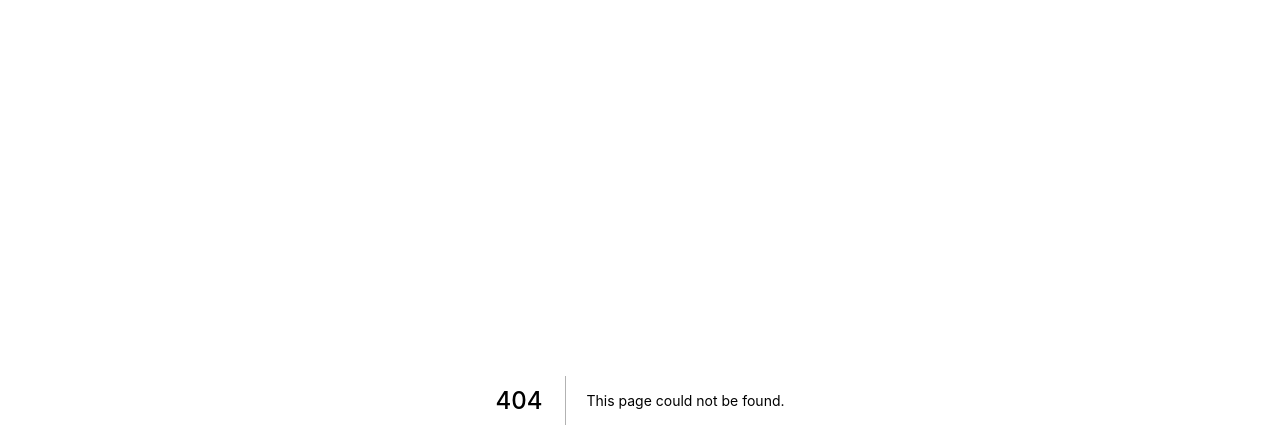
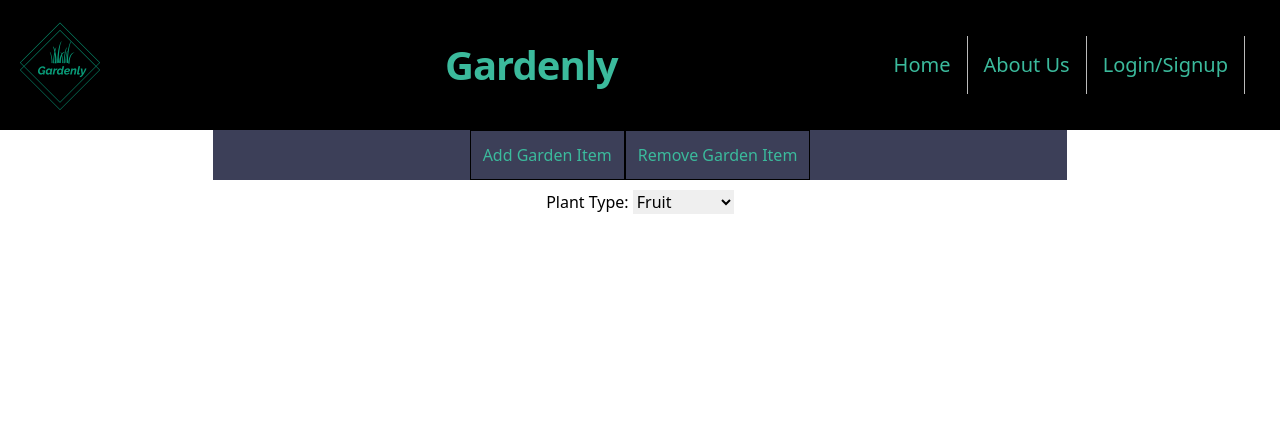
Before and after one commit to Neev1108/Gardenly, a Next.js app: page /navigation/portfolio in a window 1280 px wide. Before the commit this address had no page. Shown: the top 448 px of the page. Built offline with nearby package versions, Linux system fonts and the light colour scheme.

Commit message:
working on adding garden info form

```diff
--- a/components/NavBar.js
+++ b/components/NavBar.js
@@ -27,7 +27,7 @@ const NavBar = (props) => {
 
 
         <li className={styles.eachitem}>
-          <Link href="/profile/portfolio">
+          <Link href="/navigation/portfolio">
             <a className={styles.eachLink}> Your Garden </a>
           </Link>
         </li>
--- /dev/null
+++ b/pages/navigation/portfolio.js
@@ -0,0 +1,104 @@
+import React from "react";
+import Layout from "../../components/Layout";
+import Cookies from "js-cookie";
+import { getUser } from "../../lib/userApi";
+
+class portfolio extends React.Component {
+  constructor(props) {
+    super(props);
+    this.state = {
+      addPlant: {
+        plant_type: "",
+        plant_name: "",
+        plant_age: "",
+      },
+      showAddForm: false,
+    };
+  }
+
+  /**
+* A function that will called on each component mounting.
+* @summary Function will read a current cookie on the browser
+  (cookie stays for 60 min or after browser is closed). The cookie will have an
+  auth token that is an encrypted string that will match with a user in the database.
+  Info about that user will be gathered through an api call with that auth token.
+  The state is then set for the user after response for db.
+  This user state information will be sent to child components (the UserProfile component)
+* @return {State} No returning value but the overall user state is set.
+*/
+  loadUserFromCookies = async () => {
+    const auth_token = Cookies.get("token");
+    if (auth_token) {
+      let response = await getUser({ token: auth_token });
+      if (response) {
+        let { email, token, FirstName, PhoneNumber, LastName } = response.data;
+      } else {
+        console.log("User not found or error. Please retry sign in or signup.");
+        Router.push("/navigation/login");
+      }
+    } else {
+      console.log("No token cookie. Please log in.");
+    }
+  };
+
+  componentDidMount = () => {
+    this.loadUserFromCookies();
+  };
+
+  addGardenItem =  () => {
+      this.state.showAddForm = true
+  };
+
+  removeGardenItem = () => {};
+
+
+  addForm = () => {
+      return(
+        <form>
+        <label for="plant_type"> Plant Type:  </label>
+        <select id="plant_type" name="plant_type">
+          <option value="Fruit">Fruit</option>
+          <option value="Vegetable">Vegetable</option>
+          <option value="Flower">Flower</option>
+          <option value="Tree">Tree</option>
+          <option value="Tree">Succulents</option>
+        </select>
+        </form>
+      )
+  }
+
+  render() {
+    return (
+      <>
+        <Layout>
+          <div className="w-screen h-screen bg-white flex-col">
+            <nav className="flex w-8/12 h-[30] m-auto justify-center bg-grape">
+              <div
+                onClick={this.addGardenItem()}
+                className="text-[16px] text-mint border border-black p-3"
+              >
+                {" "}
+                Add Garden Item{" "}
+              </div>
+              <div
+                onClick={this.removeGardenItem()}
+                className="text-[16px] text-mint border border-black p-3"
+              >
+                {" "}
+                Remove Garden Item{" "}
+              </div>
+            </nav>
+
+            <div className="flex justify-center w-8/12 m-auto items-center h-11">
+                {this.state.showAddForm ? this.addForm() : null}
+            </div>
+
+            <div id="table"></div>
+          </div>
+        </Layout>
+      </>
+    );
+  }
+}
+
+export default portfolio;
```
Also changed, not shown: pages/api/profile/portfolio.js (deleted), 1 other file (tests, documents, lock files or other folders).
